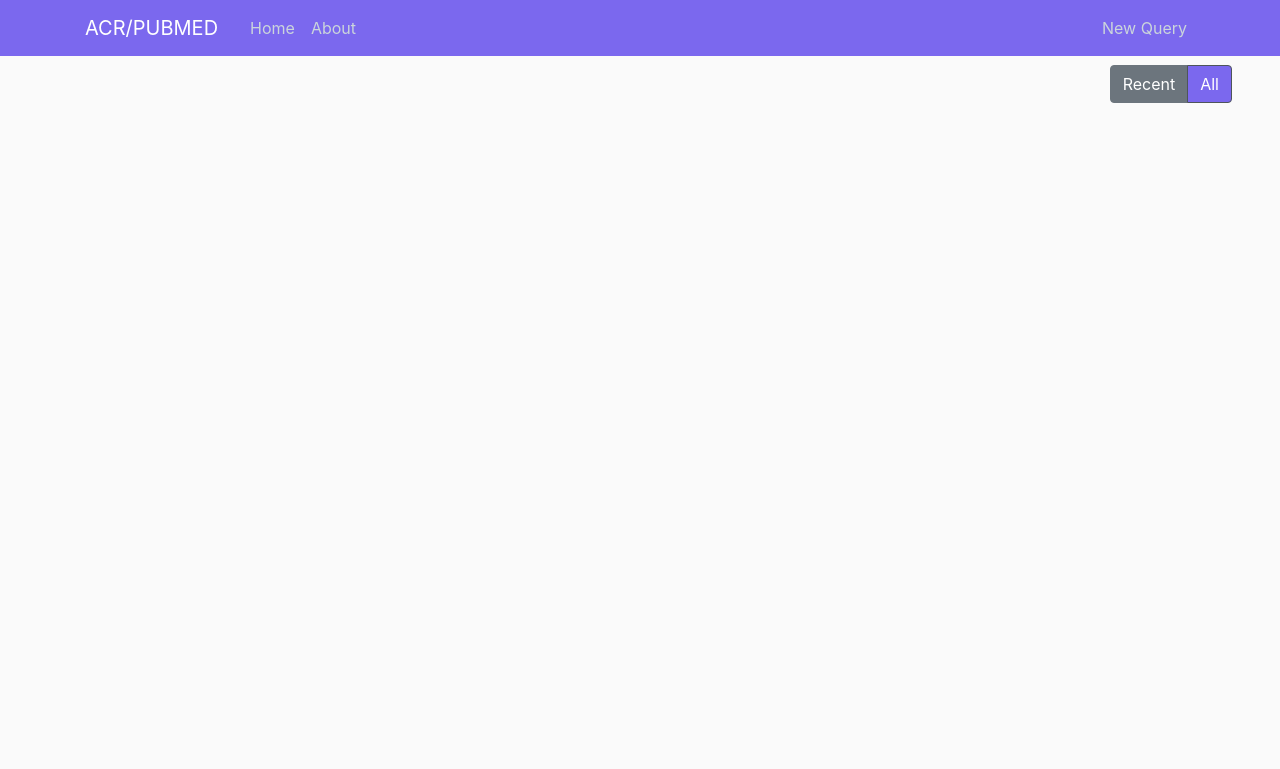
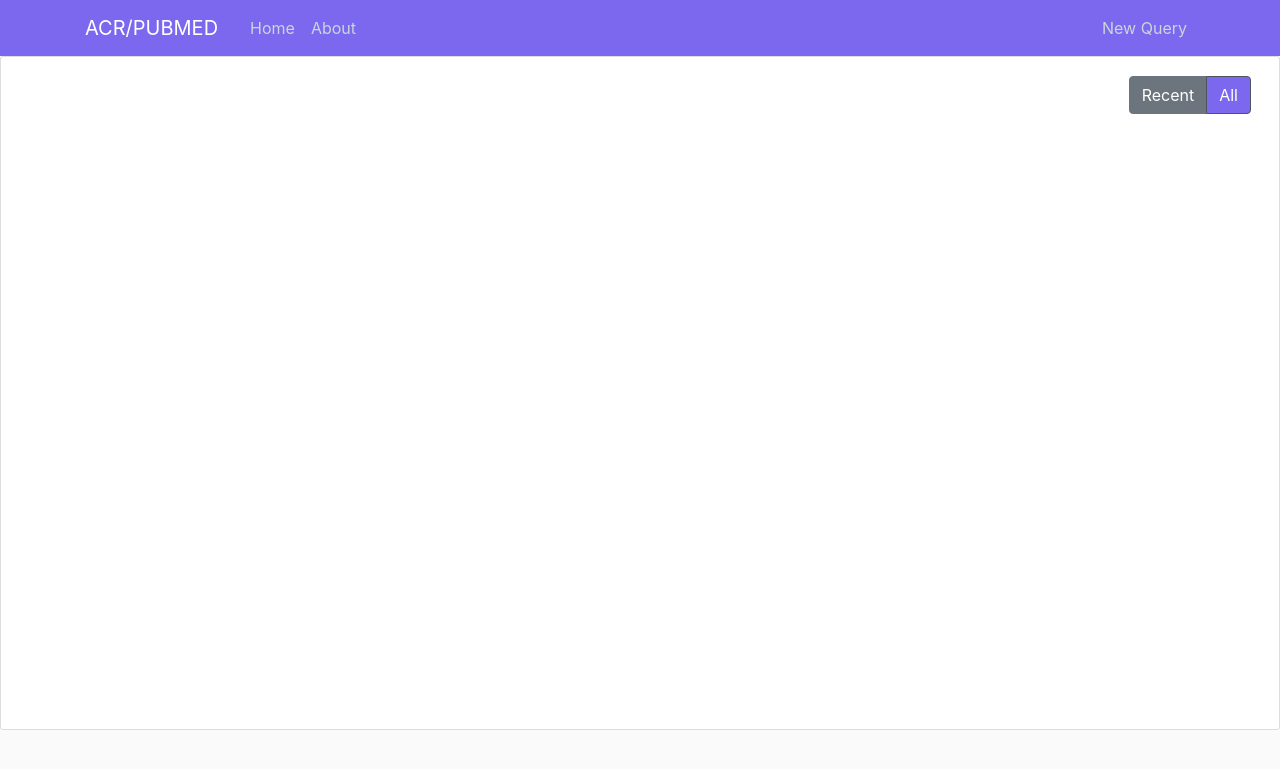
Before and after one commit to MaxBateman/Acronym-Disambiguation, a Flask app: page /home/all in a window 1280 px wide. Shown: the top 769 px of the page. Run offline with Flask 2, Linux system fonts and the light colour scheme; data that the repository does not hold is empty; parts of the project's set-up code (start-up, migrations or seed data) failed here and were passed over; some libraries are stand-ins or nearby versions.

Commit message:
articalis

```diff
--- a/flaskblog/static/main.css
+++ b/flaskblog/static/main.css
@@ -86,6 +86,13 @@ footer{
   left: 0;
 
   overflow-y: auto;
+
+
+  background: #ffffff;
+  padding: 10px 20px;
+  border: 1px solid #dddddd;
+  border-radius: 3px;
+  margin-bottom: 20px;
 }
 #foot{
   margin-top: 5px !important;
--- a/flaskblog/templates/layout.html
+++ b/flaskblog/templates/layout.html
@@ -3,7 +3,7 @@
 <head>
     <!-- Required meta tags -->
     <meta charset="utf-8">
-    <meta name="viewport" content="width=device-width, initial-scale=1, shrink-to-fit=no, maximum-scale=1">
+    <meta name="viewport" content="width=device-width, initial-scale=1, shrink-to-fit=yes, maximum-scale=1">
 
     <!-- Bootstrap CSS -->
     <link rel="stylesheet" href="https://maxcdn.bootstrapcdn.com/bootstrap/4.0.0/css/bootstrap.min.css" integrity="sha384-Gn5384xqQ1aoWXA+058RXPxPg6fy4IWvTNh0E263XmFcJlSAwiGgFAW/dAiS6JXm" crossorigin="anonymous">
```
